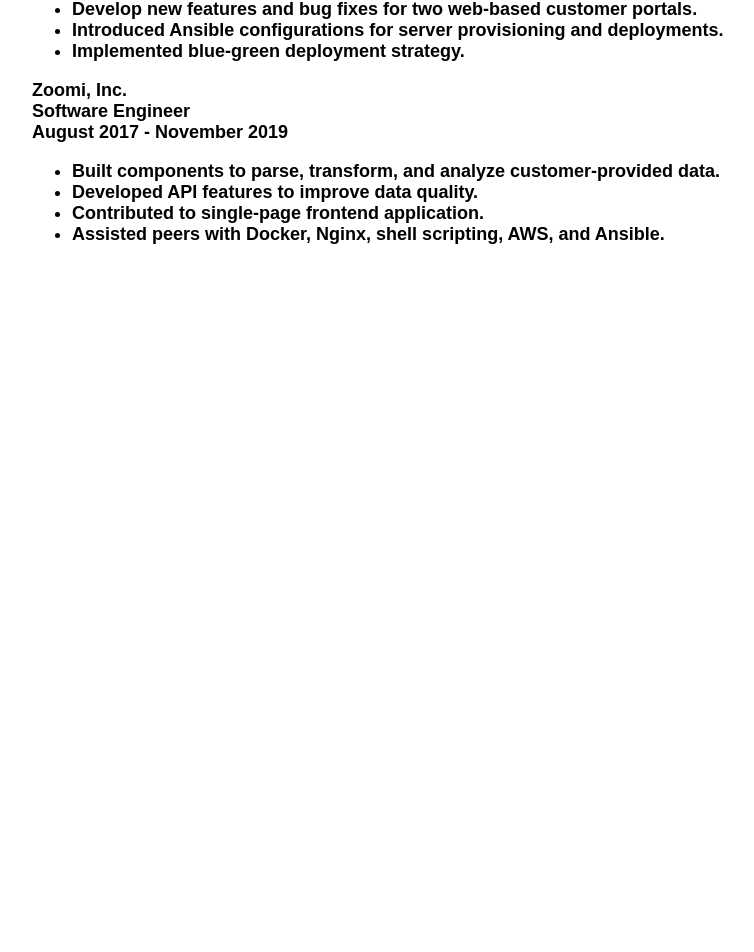
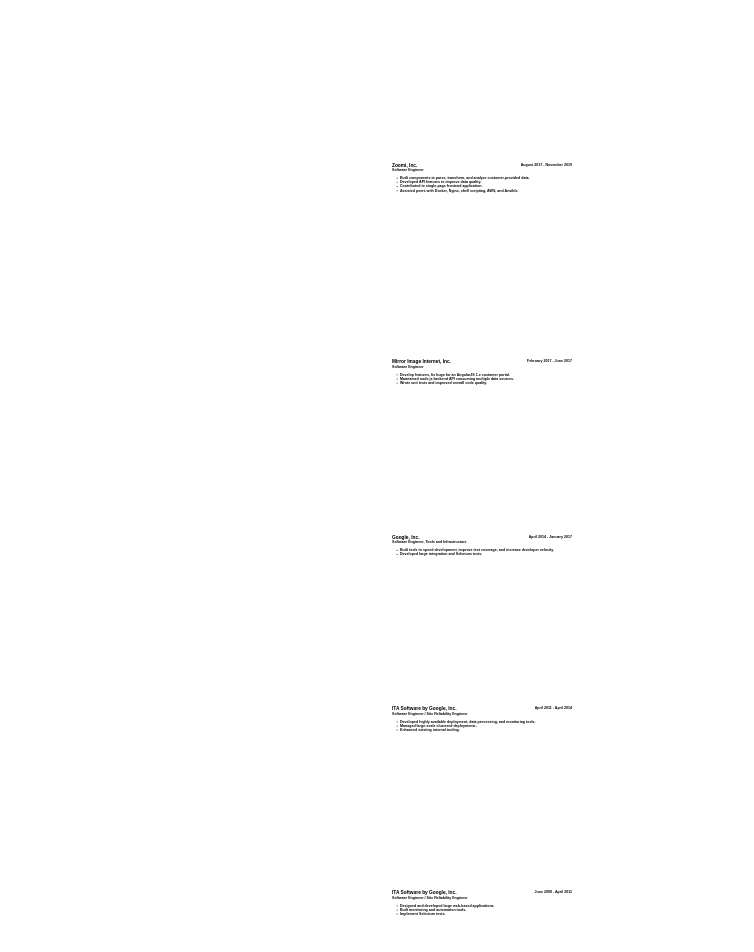
Before and after one commit to toddpratt/portfolio, a React (Vite) app: page / in a window 1280 px wide. Shown: the part 397-1349 px from the top of the page, without its empty margins (158-912 px from the left). Before the commit the page ends 800 px from the top, so only its background shows below. Built offline with nearby package versions, Linux system fonts and the light colour scheme.

Commit message:
Improve resume formatting.

```diff
--- a/src/resume/Experience.css
+++ b/src/resume/Experience.css
@@ -0,0 +1,13 @@
+.container {
+    margin-top: 3em;
+}
+
+header {
+    display: flex;
+    justify-content: space-between;
+
+}
+
+.company {
+    font-size: 24px;
+}
--- a/src/resume/Experience.tsx
+++ b/src/resume/Experience.tsx
@@ -7,12 +7,14 @@
         <li>{responsibility}</li>
     ))
     return (
-        <>
-            <div>{experience.company}</div>
-            <div>{experience.title}</div>
-            <div>{experience.from} - {experience.to}</div>
-            <div><ul>{responsibilities}</ul></div>
-        </>
+        <div className="container">
+            <header>
+                <div className="company">{experience.company}</div>
+                <div className="from-to">{experience.from} - {experience.to}</div>
+            </header>
+            <div className="title">{experience.title}</div>
+            <div className="responsibilities-container"><ul>{responsibilities}</ul></div>
+        </div>
     )
 }
 
--- a/src/resume/Resume.tsx
+++ b/src/resume/Resume.tsx
@@ -26,6 +26,49 @@
             "Contributed to single-page frontend application.",
             "Assisted peers with Docker, Nginx, shell scripting, AWS, and Ansible.",
         ]
+    },
+    {
+        company: "Mirror Image Internet, Inc.",
+        title: "Software Engineer",
+        from: "February 2017",
+        to: "June 2017",
+        responsibilities: [
+            "Develop features, fix bugs for an AngularJS 1.x customer portal.",
+            "Maintained node.js backend API consuming multiple data sources.",
+            "Wrote unit tests and improved overall code quality."
+        ]
+    },
+    {
+        company: "Google, Inc.",
+        title: "Software Engineer, Tools and Infrastructure",
+        from: "April 2014",
+        to: "January 2017",
+        responsibilities: [
+            "Built tools to speed development, improve test coverage, and increase developer velocity.",
+            "Developed large integration and Selenium tests.",
+        ]
+    },
+    {
+        company: "ITA Software by Google, Inc.",
+        title: "Software Engineer / Site Reliability Engineer",
+        from: "April 2011",
+        to: "April 2014",
+        responsibilities: [
+            "Developed highly available deployment, data processing, and monitoring tools.",
+            "Managed large-scale clustered deployments.",
+            "Enhanced existing internal tooling.",
+        ]
+    },
+    {
+        company: "ITA Software by Google, Inc.",
+        title: "Software Engineer / Site Reliability Engineer",
+        from: "June 2008",
+        to: "April 2011",
+        responsibilities: [
+            "Designed and developed large web-based applications.",
+            "Built monitoring and automation tools.",
+            "Implement Selenium tests.",
+        ]
     }
 ];
 
```
